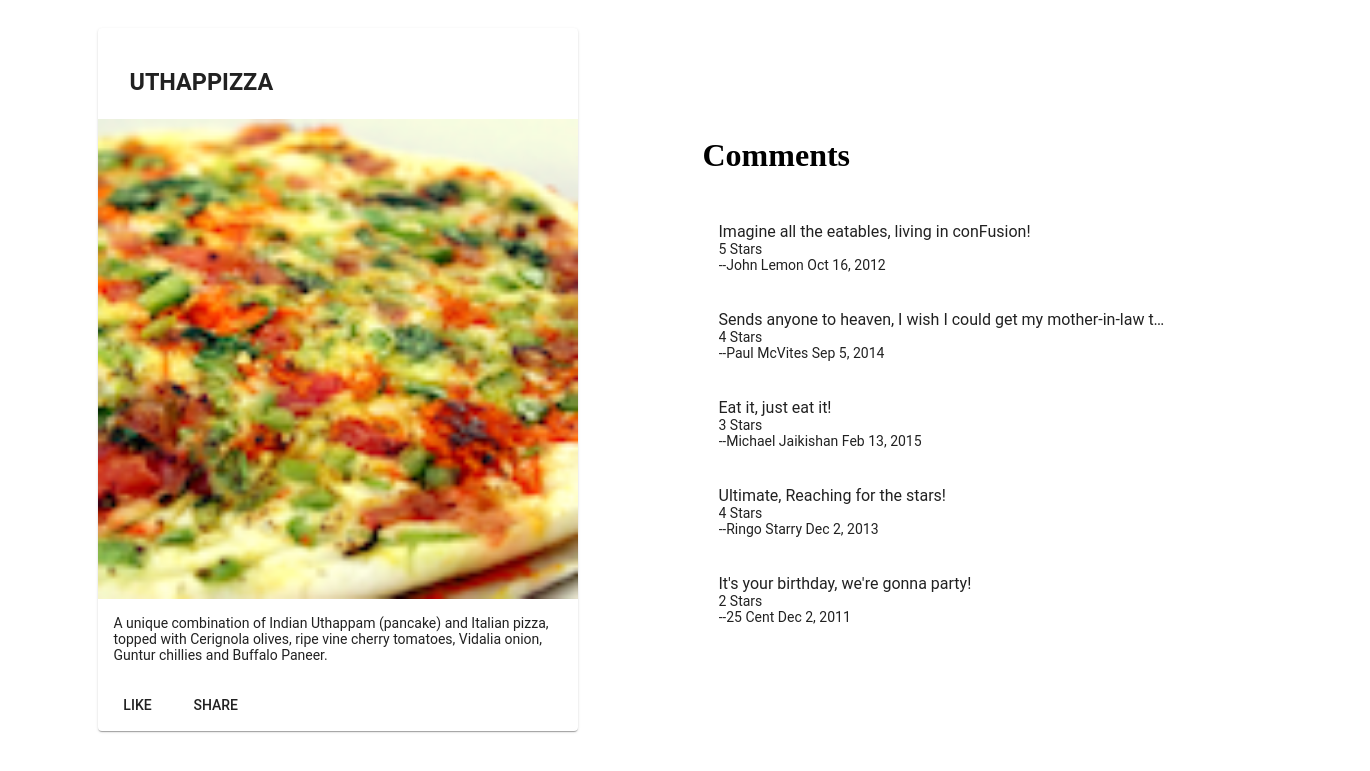
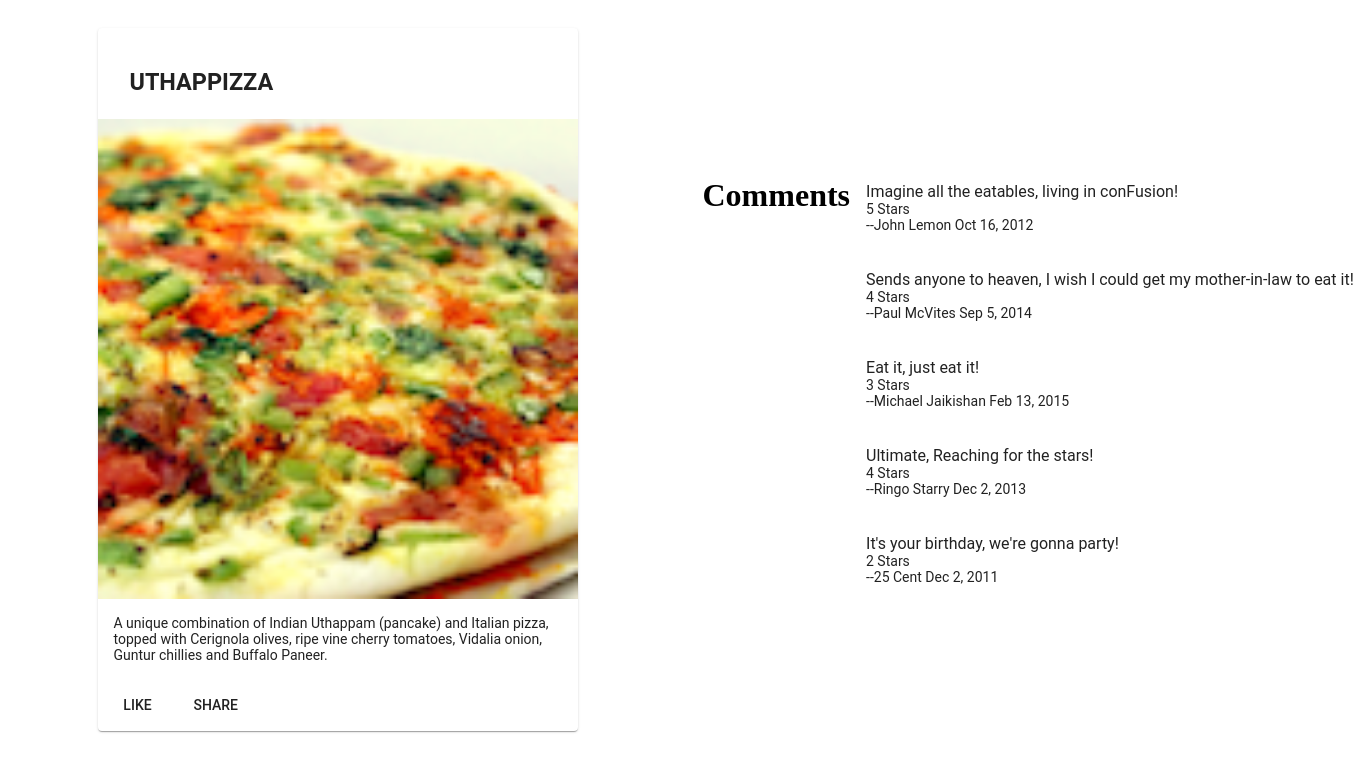
Before and after one commit to nikhilsharma96/CourseraAngularProject, an Angular app: page / in a window 1280 px wide. Shown: the part 566-1337 px from the top of the page, 1370 px wide, since content can reach past the window. Built offline with nearby package versions, Linux system fonts and the light colour scheme.

Commit message:
Component:Assignment Completed--correction

```diff
--- a/src/app/menu/dishdetail/dishdetail.component.html
+++ b/src/app/menu/dishdetail/dishdetail.component.html
@@ -27,7 +27,7 @@
 
   <div fxFlex="40">
     <h1>Comments</h1>
-    <mat-list>
+    <mat-list fxFlex>
         <mat-list-item *ngFor="let comm of dish.comments;let i=index" >
           <p matLine> {{dish.comments[i].comment}} </p>
           <p matLine> {{dish.comments[i].rating}} Stars</p>
```
